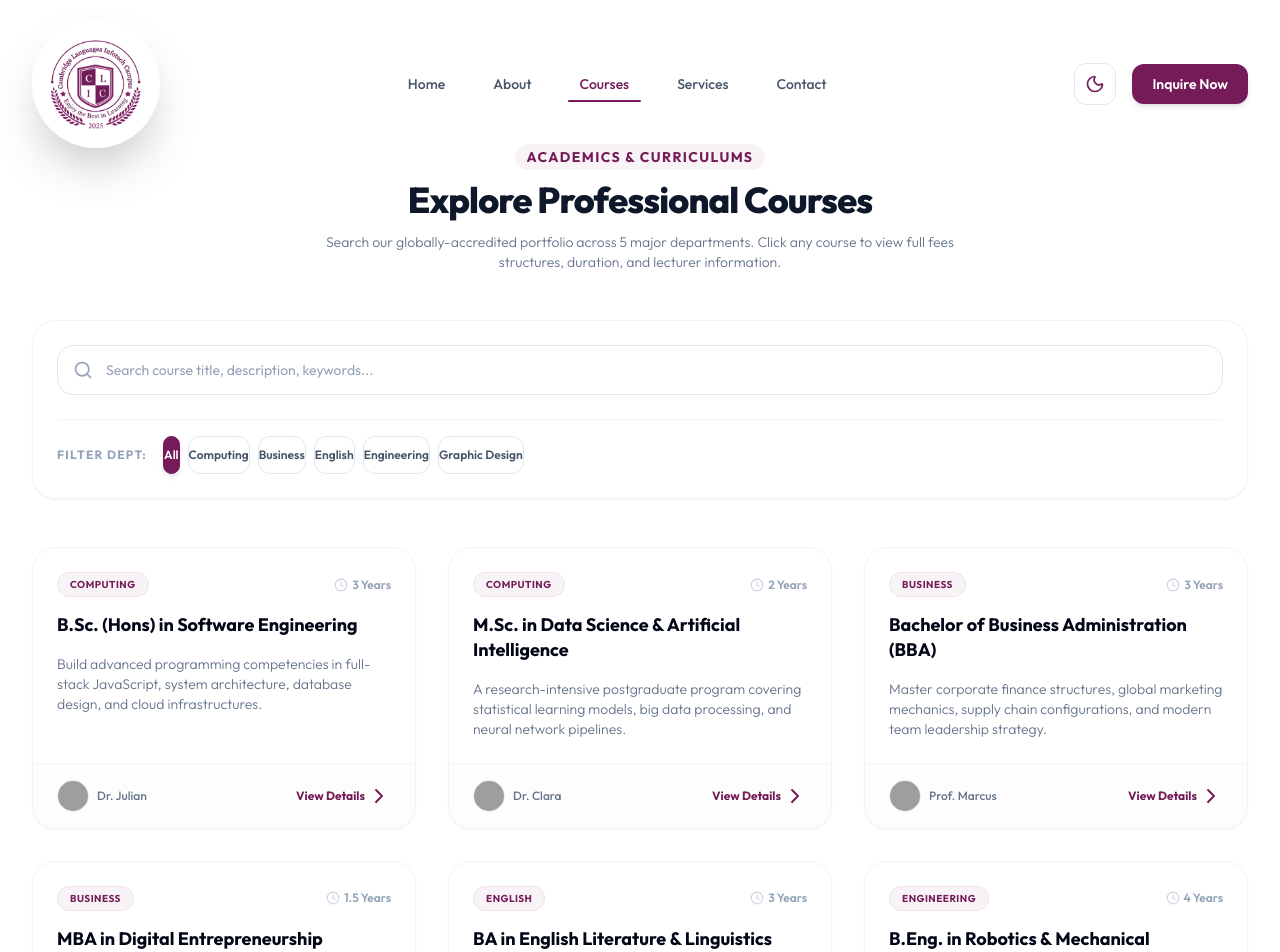
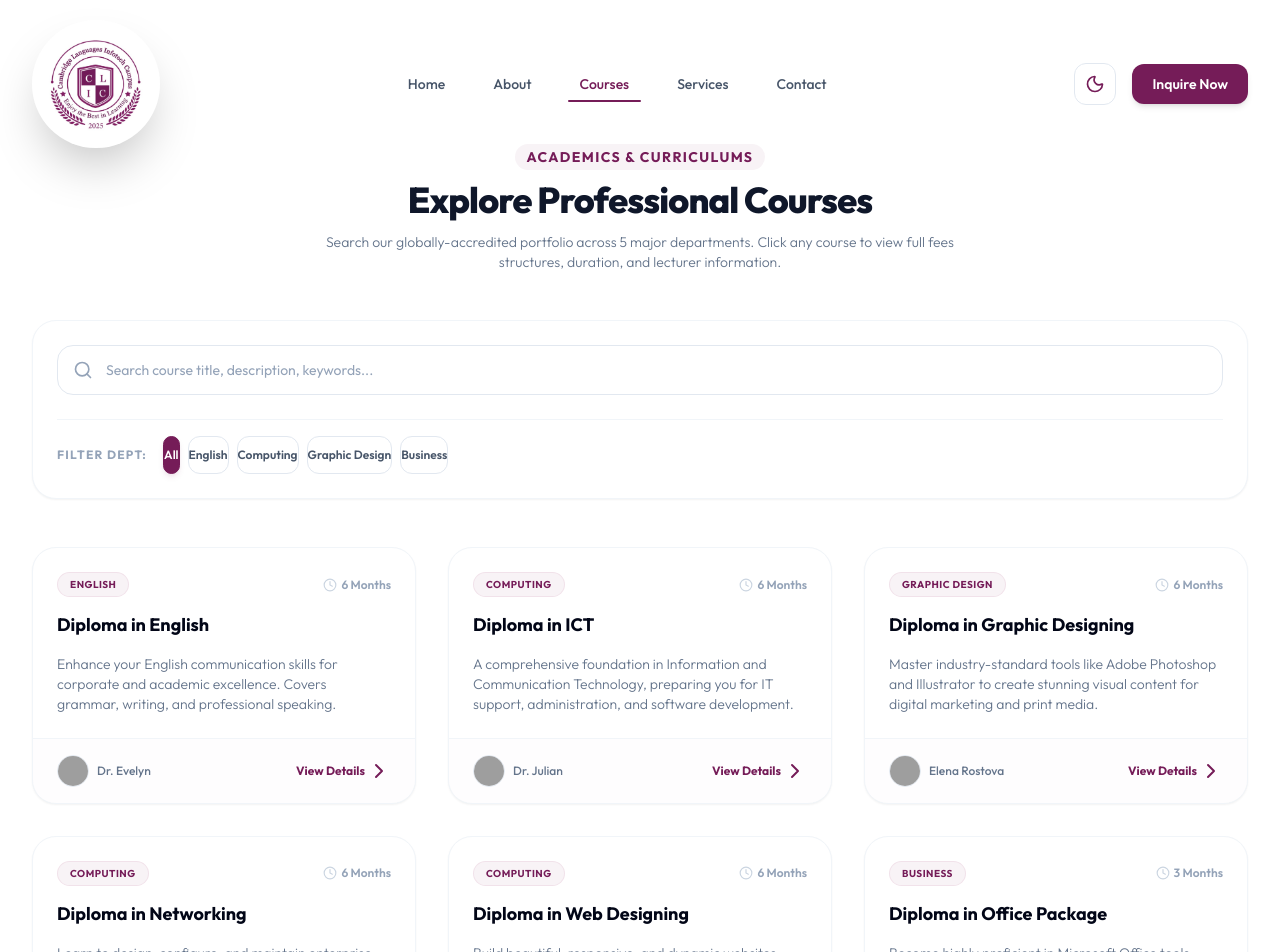
Before and after one commit to RohanbenjaminGitLab/CLIC-WebSide, a React (Vite) app: page /courses in a window 1280 px wide. Shown: the top 952 px of the page. Built offline with nearby package versions, Linux system fonts and the light colour scheme; grey boxes are pictures that could not be loaded.

Commit message:
Update home page

```diff
--- a/src/pages/Contact.jsx
+++ b/src/pages/Contact.jsx
@@ -20,14 +20,12 @@ export default function Contact() {
 
   const coursesList = [
     'General Inquiry',
-    'B.Sc. (Hons) in Software Engineering',
-    'M.Sc. in Data Science & Artificial Intelligence',
-    'Bachelor of Business Administration (BBA)',
-    'MBA in Digital Entrepreneurship',
-    'BA in English Literature & Linguistics',
-    'B.Eng. in Robotics & Mechanical Technology',
-    'B.Eng. in Electrical & Sustainable Energy',
-    'BA (Hons) in Graphic Design & UI/UX Art'
+    'Diploma in English',
+    'Diploma in ICT',
+    'Diploma in Graphic Designing',
+    'Diploma in Networking',
+    'Diploma in Web Designing',
+    'Diploma in Office Package'
   ];
 
   // Pre-populate course selection if passed via search query parameters
--- a/src/pages/Courses.jsx
+++ b/src/pages/Courses.jsx
@@ -10,128 +10,98 @@ export default function Courses() {
   const [activeCourseModal, setActiveCourseModal] = useState(null);
 
   // Departments list as requested
-  const departments = ['All', 'Computing', 'Business', 'English', 'Engineering', 'Graphic Design'];
+  const departments = ['All', 'English', 'Computing', 'Graphic Design', 'Business'];
 
   const courses = [
     {
-      id: 'bsc-software-engineering',
-      title: 'B.Sc. (Hons) in Software Engineering',
+      id: 'diploma-english',
+      title: 'Diploma in English',
+      dept: 'English',
+      duration: '6 Months (Part-time)',
+      fees: '$300 / Total',
+      lecturer: {
+        name: 'Dr. Evelyn Hawthorne',
+        role: 'Associate Linguistics Professor',
+        image: 'https://images.unsplash.com/photo-1573496359142-b8d87734a5a2?q=80&w=150&auto=format&fit=crop',
+        bio: 'Dr. Hawthorne conducts active researches in cognitive semantics, comparative structural linguistics, and historical prose.'
+      },
+      desc: 'Enhance your English communication skills for corporate and academic excellence. Covers grammar, writing, and professional speaking.',
+      syllabus: ['Spoken English & Pronunciation', 'Business Communication & Email Writing', 'Advanced Grammar Structures', 'Presentation Skills']
+    },
+    {
+      id: 'diploma-ict',
+      title: 'Diploma in ICT',
       dept: 'Computing',
-      duration: '3 Years (Full-time)',
-      fees: '$9,500 / Year',
+      duration: '6 Months (Full-time)',
+      fees: '$450 / Total',
       lecturer: {
         name: 'Dr. Julian Sterling',
         role: 'Professor of Distributed Systems',
         image: 'https://images.unsplash.com/photo-1500648767791-00dcc994a43e?q=80&w=150&auto=format&fit=crop',
         bio: 'Dr. Sterling has over 15 years of software design experience in Silicon Valley, specializing in heavy-load database pipelines and cloud computing.'
       },
-      desc: 'Build advanced programming competencies in full-stack JavaScript, system architecture, database design, and cloud infrastructures.',
-      syllabus: ['Advanced Algorithms', 'Cloud System Architecture (AWS/GCP)', 'Mobile Application Development', 'Machine Learning Foundations']
+      desc: 'A comprehensive foundation in Information and Communication Technology, preparing you for IT support, administration, and software development.',
+      syllabus: ['Computer Hardware & OS', 'Networking Fundamentals', 'Database Management Systems', 'Software Development Basics']
     },
     {
-      id: 'msc-data-science',
-      title: 'M.Sc. in Data Science & Artificial Intelligence',
-      dept: 'Computing',
-      duration: '2 Years (Full-time)',
-      fees: '$12,000 / Year',
+      id: 'diploma-graphic-design',
+      title: 'Diploma in Graphic Designing',
+      dept: 'Graphic Design',
+      duration: '6 Months (Part-time)',
+      fees: '$500 / Total',
       lecturer: {
-        name: 'Dr. Clara Thorne',
-        role: 'AI Research Director',
-        image: 'https://images.unsplash.com/photo-1580489944761-15a19d654956?q=80&w=150&auto=format&fit=crop',
-        bio: 'Dr. Thorne acts as the chief research director at the CLIC Computing Incubator, advising on commercial computer vision products.'
+        name: 'Elena Rostova',
+        role: 'Head of Visual Communications',
+        image: 'https://images.unsplash.com/photo-1534528741775-53994a69daeb?q=80&w=150&auto=format&fit=crop',
+        bio: 'Elena has managed design teams at tech unicorns. She structures the course to mimic professional agency workflows.'
       },
-      desc: 'A research-intensive postgraduate program covering statistical learning models, big data processing, and neural network pipelines.',
-      syllabus: ['Deep Learning & Neural Networks', 'Natural Language Processing', 'Big Data Engineering (Spark)', 'Statistical Modeling & R']
+      desc: 'Master industry-standard tools like Adobe Photoshop and Illustrator to create stunning visual content for digital marketing and print media.',
+      syllabus: ['Adobe Photoshop Essentials', 'Vector Illustration with Illustrator', 'Typography & Layout Design', 'Digital Branding & Portfolio']
     },
     {
-      id: 'bba-finance-marketing',
-      title: 'Bachelor of Business Administration (BBA)',
+      id: 'diploma-networking',
+      title: 'Diploma in Networking',
+      dept: 'Computing',
+      duration: '6 Months (Part-time)',
+      fees: '$550 / Total',
+      lecturer: {
+        name: 'Prof. Arthur Pendleton',
+        role: 'Networking Engineering Mentor',
+        image: 'https://images.unsplash.com/photo-1519085360753-af0119f7cbe7?q=80&w=150&auto=format&fit=crop',
+        bio: 'Prof. Arthur is a former NASA aerospace engineer, advising CLIC students on control loop systems and microcontroller structures.'
+      },
+      desc: 'Learn to design, configure, and maintain enterprise network architectures, including routing, switching, and network security protocols.',
+      syllabus: ['Network Architecture & Topologies', 'Cisco Routing & Switching', 'Network Security & Firewalls', 'Server Administration']
+    },
+    {
+      id: 'diploma-web-designing',
+      title: 'Diploma in Web Designing',
+      dept: 'Computing',
+      duration: '6 Months (Part-time)',
+      fees: '$480 / Total',
+      lecturer: {
+        name: 'Sarah Lin',
+        role: 'Frontend Development Lead',
+        image: 'https://images.unsplash.com/photo-1544005313-94ddf0286df2?q=80&w=150&auto=format&fit=crop',
+        bio: 'Sarah is an active startup angel investor and corporate accelerator partner, helping early-stage ventures bootstrap efficiently.'
+      },
+      desc: 'Build beautiful, responsive, and dynamic websites from scratch using HTML5, CSS3, JavaScript, and modern frontend frameworks.',
+      syllabus: ['HTML5 & Semantic Web', 'CSS3 & Responsive Design (Tailwind)', 'JavaScript Fundamentals', 'UI/UX Prototyping']
+    },
+    {
+      id: 'diploma-office-package',
+      title: 'Diploma in Office Package',
       dept: 'Business',
-      duration: '3 Years (Full-time)',
-      fees: '$8,000 / Year',
+      duration: '3 Months (Part-time)',
+      fees: '$200 / Total',
       lecturer: {
         name: 'Prof. Marcus Vance',
         role: 'Corporate Management Fellow',
         image: 'https://images.unsplash.com/photo-1472099645785-5658abf4ff4e?q=80&w=150&auto=format&fit=crop',
         bio: 'Prof. Marcus Vance spent two decades in Goldman Sachs before joining CLIC, mentoring students in corporate valuation models.'
       },
-      desc: 'Master corporate finance structures, global marketing mechanics, supply chain configurations, and modern team leadership strategy.',
-      syllabus: ['Corporate Financial Analysis', 'Global Consumer Behavior', 'Strategic Management', 'Digital Brand Building']
-    },
-    {
-      id: 'mba-digital-entrepreneurship',
-      title: 'MBA in Digital Entrepreneurship',
-      dept: 'Business',
-      duration: '1.5 Years (Full-time)',
-      fees: '$14,500 / Year',
-      lecturer: {
-        name: 'Sarah Lin',
-        role: 'Startup Venture Lead',
-        image: 'https://images.unsplash.com/photo-1544005313-94ddf0286df2?q=80&w=150&auto=format&fit=crop',
-        bio: 'Sarah is an active startup angel investor and corporate accelerator partner, helping early-stage ventures bootstrap efficiently.'
-      },
-      desc: 'Specifically designed for future startup founders, focusing on SaaS metrics, venture capital models, product growth, and scaling strategies.',
-      syllabus: ['Venture Capital & Seed Funding', 'Growth Hacking & SaaS Metrics', 'Product Strategy & MVP Design', 'Interpersonal Negotiations']
-    },
-    {
-      id: 'ba-english-literature',
-      title: 'BA in English Literature & Linguistics',
-      dept: 'English',
-      duration: '3 Years (Full-time)',
-      fees: '$6,500 / Year',
-      lecturer: {
-        name: 'Dr. Evelyn Hawthorne',
-        role: 'Associate Linguistics Professor',
-        image: 'https://images.unsplash.com/photo-1573496359142-b8d87734a5a2?q=80&w=150&auto=format&fit=crop',
-        bio: 'Dr. Hawthorne conducts active researches in cognitive semantics, comparative structural linguistics, and historical prose.'
-      },
-      desc: 'Explore historical English prose, advanced narrative structures, creative writing methodologies, and modern corporate communications.',
-      syllabus: ['Historical Prose & Poetry Analysis', 'Modern Syntax & Grammar Systems', 'Creative Copywriting & Editing', 'Cognitive Semantics']
-    },
-    {
-      id: 'beng-robotics',
-      title: 'B.Eng. in Robotics & Mechanical Technology',
-      dept: 'Engineering',
-      duration: '4 Years (Full-time)',
-      fees: '$10,500 / Year',
-      lecturer: {
-        name: 'Prof. Arthur Pendleton',
-        role: 'Robotics Engineering Mentor',
-        image: 'https://images.unsplash.com/photo-1519085360753-af0119f7cbe7?q=80&w=150&auto=format&fit=crop',
-        bio: 'Prof. Arthur is a former NASA aerospace engineer, advising CLIC students on control loop systems and microcontroller structures.'
-      },
-      desc: 'Learn mechanical designs, electronic circuit fabrication, robotic controller architectures, microcontrollers, and sensor arrays.',
-      syllabus: ['Microcontroller Architectures (Arduino/Pi)', 'Control Loop Systems & Sensors', 'Computer Aided CAD & SolidWorks', 'Kinematics & Dynamics']
-    },
-    {
-      id: 'beng-electrical-energy',
-      title: 'B.Eng. in Electrical & Sustainable Energy',
-      dept: 'Engineering',
-      duration: '4 Years (Full-time)',
-      fees: '$10,000 / Year',
-      lecturer: {
-        name: 'Dr. Samuel Cho',
-        role: 'Clean Grid Fellow',
-        image: 'https://images.unsplash.com/photo-1560250097-0b93528c311a?q=80&w=150&auto=format&fit=crop',
-        bio: 'Dr. Samuel Cho is a leading consultant for state grid companies, focusing on green transition grids and battery safety design.'
-      },
-      desc: 'A comprehensive study of high-voltage transmission networks, micro-grid setups, sustainable battery storage architectures, and power grids.',
-      syllabus: ['High Voltage Transmission', 'Renewable Microgrid Infrastructure', 'Power Storage & Cell Designs', 'Electronic Power Regulators']
-    },
-    {
-      id: 'ba-graphic-design',
-      title: 'BA (Hons) in Graphic Design & UI/UX Art',
-      dept: 'Graphic Design',
-      duration: '3 Years (Full-time)',
-      fees: '$8,500 / Year',
-      lecturer: {
-        name: 'Elena Rostova',
-        role: 'Head of Visual Communications',
-        image: 'https://images.unsplash.com/photo-1534528741775-53994a69daeb?q=80&w=150&auto=format&fit=crop',
-        bio: 'Elena has managed design teams at tech unicorns. She structures the course to mimic professional agency workflows.',
-      },
-      desc: 'Develop deep expertise in visual branding, color logic, vector layouts, visual systems, responsive wireframes, and interactive prototyping.',
-      syllabus: ['Advanced Figma Prototyping', 'Color Theory & Brand Visuals', 'Vector Graphic Design (Illustrator)', 'Responsive Web Interface Design']
+      desc: 'Become highly proficient in Microsoft Office tools (Word, Excel, PowerPoint, Access) to streamline corporate administration and reporting.',
+      syllabus: ['Advanced MS Word Formatting', 'MS Excel Data Analysis & Macros', 'Professional MS PowerPoint Presentations', 'MS Access Database Management']
     }
   ];
 
```
Also changed, not shown: .refact/buddy/state.json, 2 other files (tests, documents, lock files or other folders).
